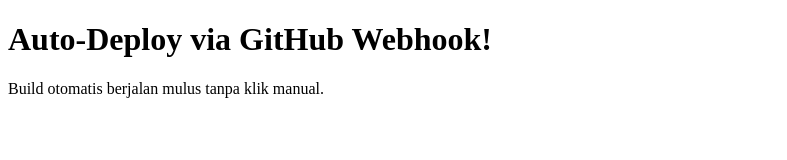
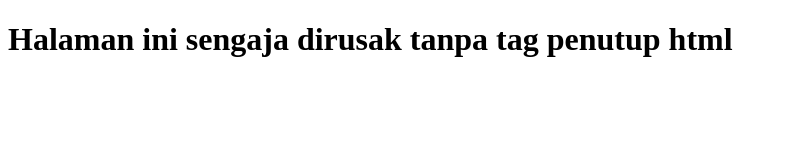
Before and after one commit to ahmad-muhajir-sketch/latihan-cicd, a plain HTML site: page public/index.html in a window 1280 px wide. Shown: the whole page, without its empty margins (0-787 px from the left). Drawn offline with Linux system fonts and the light colour scheme.

Commit message:
Uji gagal di stage Test

```diff
--- a/public/index.html
+++ b/public/index.html
@@ -1,10 +1,8 @@
 <!DOCTYPE html>
 <html>
 <head>
- <title>CI/CD Berhasil</title>
+ <title>Kode Rusak</title>
 </head>
 <body>
- <h1>Auto-Deploy via GitHub Webhook!</h1>
- <p>Build otomatis berjalan mulus tanpa klik manual.</p>
+ <h1>Halaman ini sengaja dirusak tanpa tag penutup html</h1>
 </body>
-</html>
```
